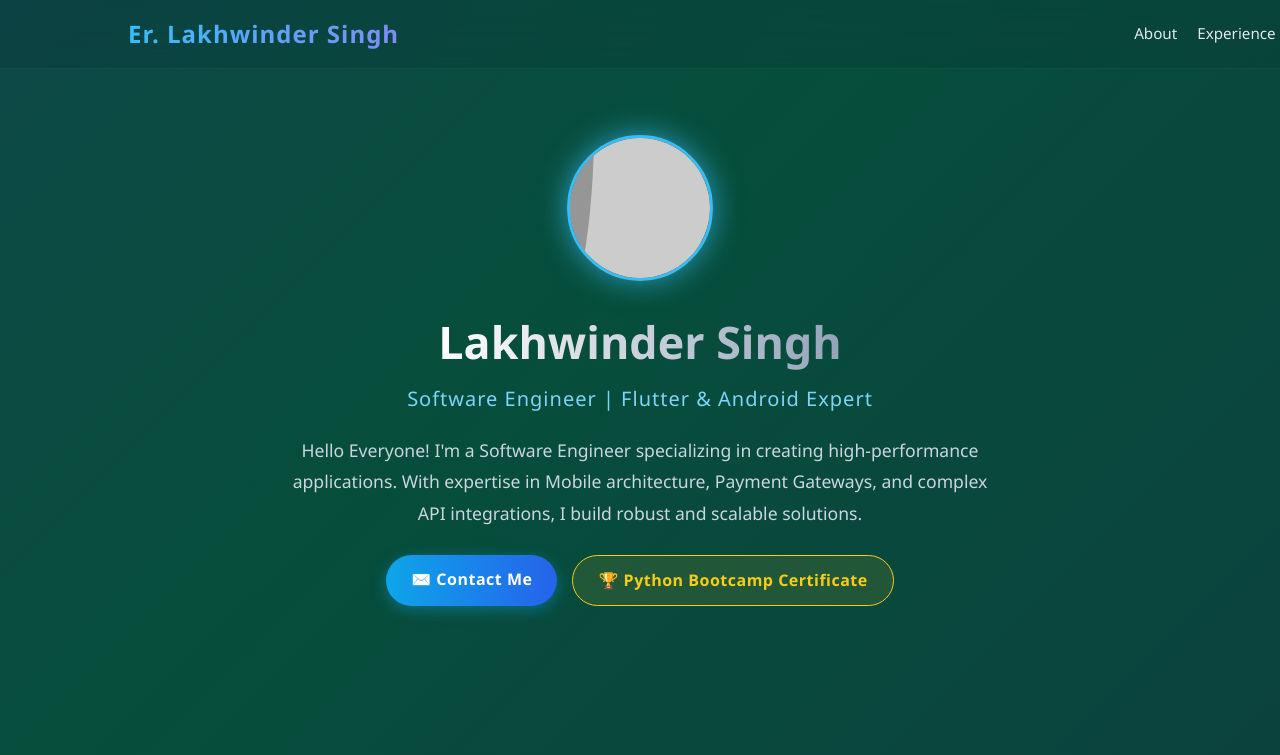
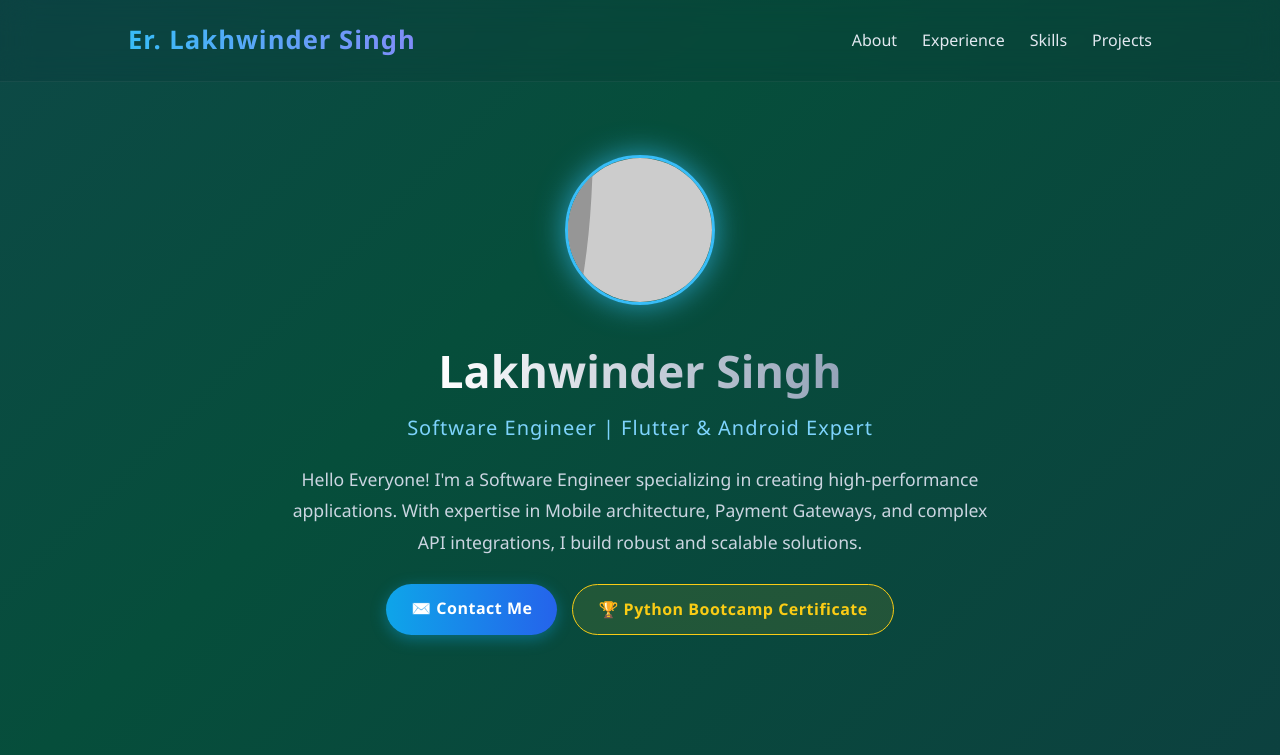
Before and after one commit to erlakhwindersingh/erlakhwindersingh.github.io, a plain HTML site: page index.html in a window 1280 px wide. Shown: the top 755 px of the page. Drawn offline with Linux system fonts and the light colour scheme; placeholder pictures from the web are drawn by us.

Commit message:
Update index.html

```diff
--- a/index.html
+++ b/index.html
@@ -5,9 +5,13 @@
     <meta name="viewport" content="width=device-width, initial-scale=1.0">
     <title>Er. Lakhwinder Singh - Portfolio</title>
     <style>
+        /* Fix for perfect alignment and width */
+        * {
+            margin: 0; padding: 0; box-sizing: border-box;
+        }
+
         /* Multiple Gradient Animated Background */
         body {
-            margin: 0; padding: 0; box-sizing: border-box;
             font-family: 'Segoe UI', Roboto, Helvetica, Arial, sans-serif;
             background: linear-gradient(-45deg, #0f172a, #1e1b4b, #064e3b, #312e81, #172554);
             background-size: 400% 400%;
@@ -15,7 +19,7 @@
             color: #f8fafc;
             line-height: 1.6;
             scroll-behavior: smooth;
-            overflow-x: hidden; /* Prevents horizontal scrolling/cutting */
+            overflow-x: hidden;
         }
 
         @keyframes gradientBG {
@@ -34,27 +38,28 @@
             box-shadow: 0 4px 30px rgba(0, 0, 0, 0.1);
         }
 
-        /* Navigation - Transparent to match background */
+        /* Perfectly Aligned Navigation */
         nav {
-            position: fixed; top: 0; width: 100%;
-            background: rgba(15, 23, 42, 0.1); /* Super transparent */
+            position: fixed; top: 0; left: 0; width: 100%;
+            background: rgba(15, 23, 42, 0.1);
             backdrop-filter: blur(15px);
             -webkit-backdrop-filter: blur(15px);
-            padding: 15px 10%; display: flex; justify-content: space-between; align-items: center;
+            padding: 20px 10%;
+            display: flex; justify-content: space-between; align-items: center;
             z-index: 1000; border-bottom: 1px solid rgba(255,255,255,0.05);
         }
         nav .logo {
-            font-size: 1.5em; font-weight: 800; letter-spacing: 1px;
+            font-size: 1.6em; font-weight: 800; letter-spacing: 1px;
             background: linear-gradient(to right, #38bdf8, #818cf8);
             -webkit-background-clip: text;
             -webkit-text-fill-color: transparent;
         }
-        nav ul { list-style: none; display: flex; gap: 20px; margin:0; padding:0; }
-        nav ul li a { color: #e2e8f0; text-decoration: none; font-weight: 500; font-size: 0.95em; transition: 0.3s; }
+        nav ul { list-style: none; display: flex; gap: 25px; }
+        nav ul li a { color: #e2e8f0; text-decoration: none; font-weight: 500; font-size: 1em; transition: 0.3s; }
         nav ul li a:hover { color: #38bdf8; text-shadow: 0 0 10px rgba(56, 189, 248, 0.5); }
 
         /* General Section Settings */
-        section { padding: 80px 5%; max-width: 1200px; margin: 0 auto; }
+        section { padding: 100px 5% 60px; max-width: 1200px; margin: 0 auto; }
         .section-title { text-align: center; font-size: 2.4em; margin-bottom: 50px; font-weight: 700; color: #fff; }
         .section-title span {
             background: linear-gradient(to right, #38bdf8, #34d399);
@@ -62,18 +67,18 @@
             -webkit-text-fill-color: transparent;
         }
 
-        /* Hero/Profile Section - Fixed Text Cut & Added Animation */
+        /* Hero/Profile Section */
         #home {
-            padding-top: 140px;
+            padding-top: 160px;
             padding-bottom: 40px;
             text-align: center;
             display: flex; flex-direction: column; align-items: center; justify-content: center;
         }
         .profile-pic {
-            width: 140px; height: 140px; border-radius: 50%; object-fit: cover;
-            border: 3px solid #38bdf8; margin-bottom: 20px;
+            width: 150px; height: 150px; border-radius: 50%; object-fit: cover;
+            border: 3px solid #38bdf8; margin-bottom: 25px;
             box-shadow: 0 0 25px rgba(56, 189, 248, 0.6);
-            animation: float 4s ease-in-out infinite; /* Floating Animation */
+            animation: float 4s ease-in-out infinite;
         }
 
         @keyframes float {
@@ -89,9 +94,9 @@
         }
         #home h2 { font-size: 1.25em; color: #7dd3fc; margin: 0 0 20px; font-weight: 400; letter-spacing: 1px; }
         #home p {
-            width: 100%; max-width: 750px; /* Fixed width issue */
+            width: 100%; max-width: 750px;
             margin: 0 auto 25px; color: #cbd5e1; font-size: 1.1em;
-            line-height: 1.8; padding: 0 15px; box-sizing: border-box;
+            line-height: 1.8; padding: 0 15px;
         }
 
         .header-buttons { display: flex; flex-wrap: wrap; justify-content: center; gap: 15px; }
@@ -153,11 +158,11 @@
         /* Contact */
         #contact { text-align: center; padding-bottom: 80px; }
 
-        /* Mobile Responsiveness (Fixing cut text and layout) */
+        /* Mobile Responsiveness */
         @media (max-width: 768px) {
             nav { flex-direction: column; padding: 15px; gap: 15px; background: rgba(15, 23, 42, 0.5); }
             nav ul { flex-wrap: wrap; justify-content: center; gap: 15px; }
-            #home { padding-top: 160px; }
+            #home { padding-top: 180px; }
             #home h1 { font-size: 2.2em; }
             #home p { font-size: 1em; padding: 0 10px; }
             .timeline-container { padding: 20px; }
@@ -181,7 +186,8 @@
     </nav>
 
     <section id="home">
-        <img src="profile.jpg" alt="Lakhwinder Singh" class="profile-pic" onerror="this.src='https://via.placeholder.com/140/1e293b/38bdf8?text=LS'">
+        <img src="profile.jpg" alt="Lakhwinder Singh" class="profile-pic" onerror="this.src='https://via.placeholder.com/150/1e293b/38bdf8?text=LS'">
+
         <h1>Lakhwinder Singh</h1>
         <h2>Software Engineer | Flutter & Android Expert</h2>
         <p>Hello Everyone! I'm a Software Engineer specializing in creating high-performance applications. With expertise in Mobile architecture, Payment Gateways, and complex API integrations, I build robust and scalable solutions.</p>
```
